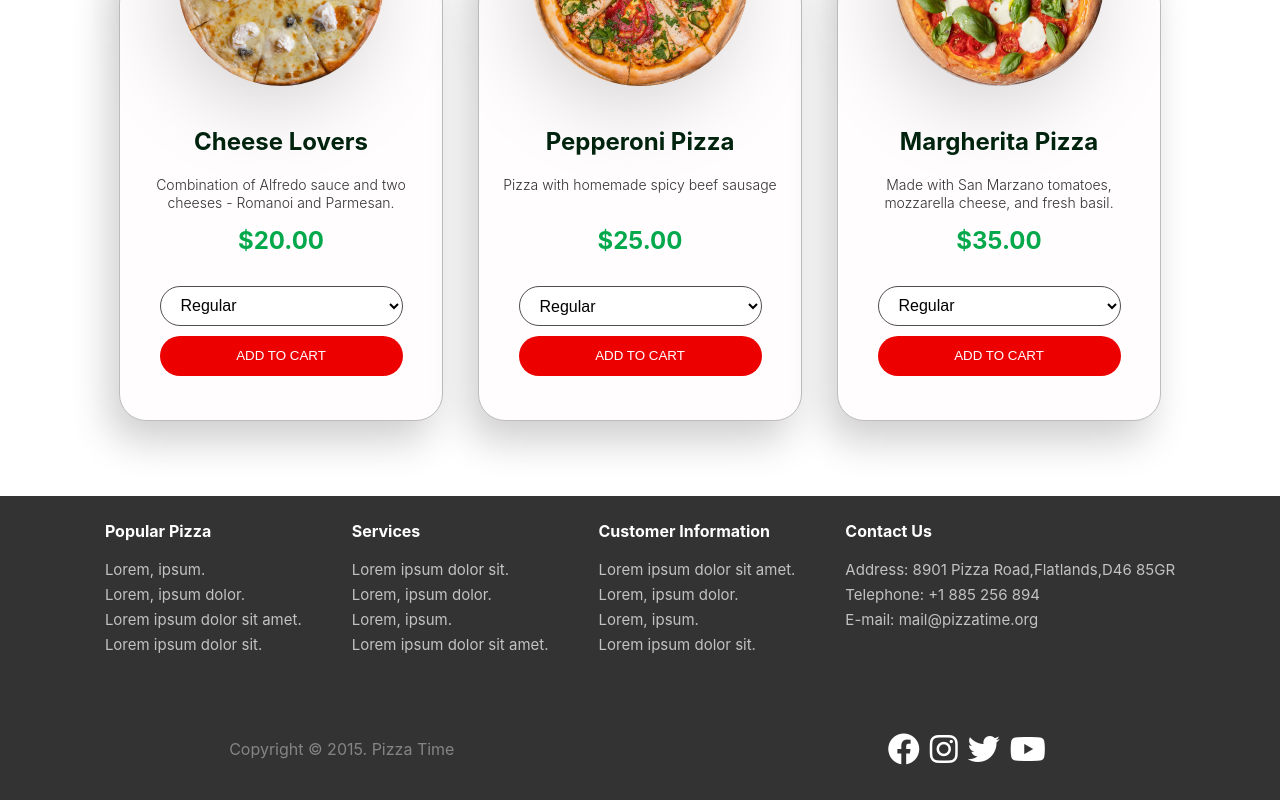
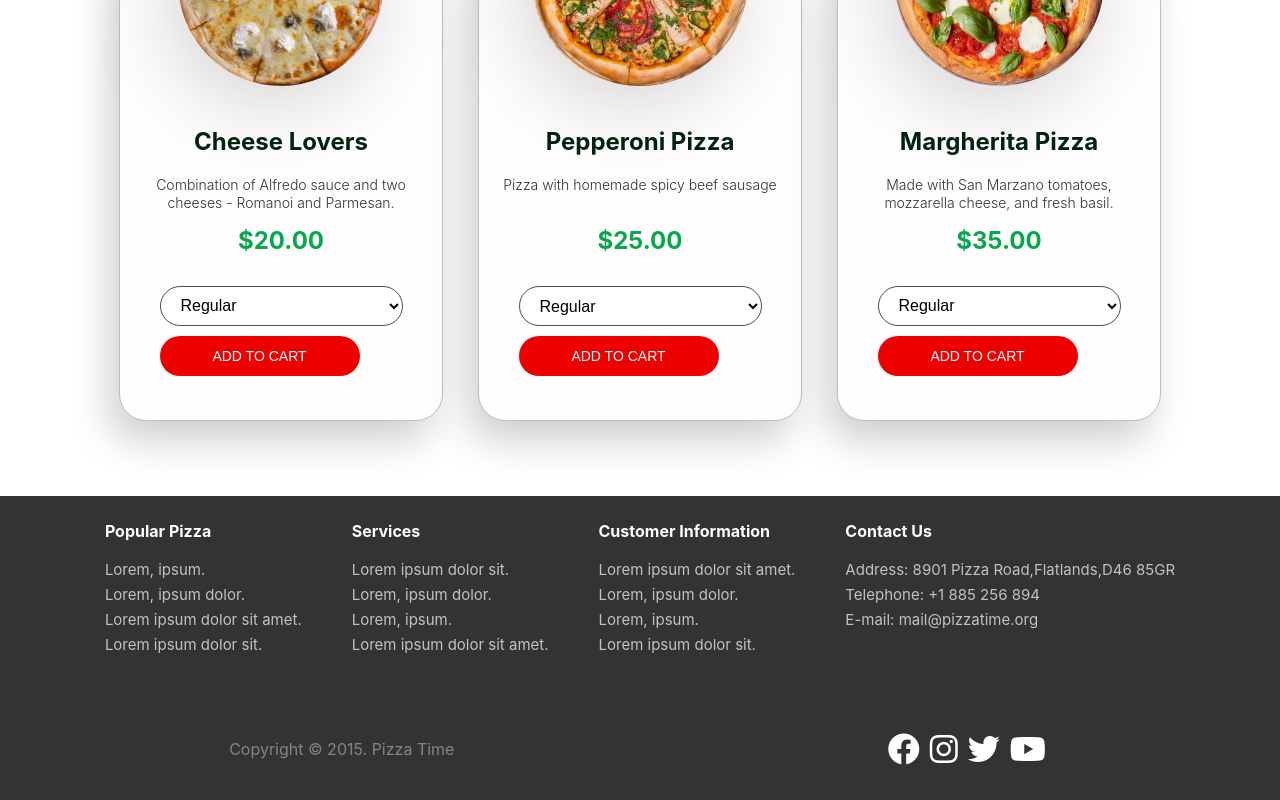
Before and after one commit to talhacelebioglu/react-pizza-app, a React (Create React App) app: page / in a window 1280 px wide. Shown: the part 953-1753 px from the top of the page. Built offline with nearby package versions, Linux system fonts and the light colour scheme.

Commit message:
update css

```diff
--- a/src/index.css
+++ b/src/index.css
@@ -89,11 +89,11 @@ button {
 .btn-add-cart {
   background-color: #ec0000;
   color: #fff;
-  width: 243px;
+  font-size: 14px;
+  width: 200px;
   height: 40px;
   border: none;
   border-radius: 25px;
-  padding: 10px 24px 11px;
 }
 
 .btn-sign-in:hover,
@@ -252,6 +252,9 @@ footer {
   .header {
     padding: 0 10px;
   }
+  .btn-cart svg {
+    transform: translate(-2px);
+  }
 }
 
 @media (max-width: 1150px) {
--- a/src/pages/Menu/Menu.css
+++ b/src/pages/Menu/Menu.css
@@ -71,7 +71,6 @@
   height: 30px;
   border: none;
   border-radius: 15px;
-  padding: 8px 0px 6px;
   font-size: 14px;
 }
 
```
